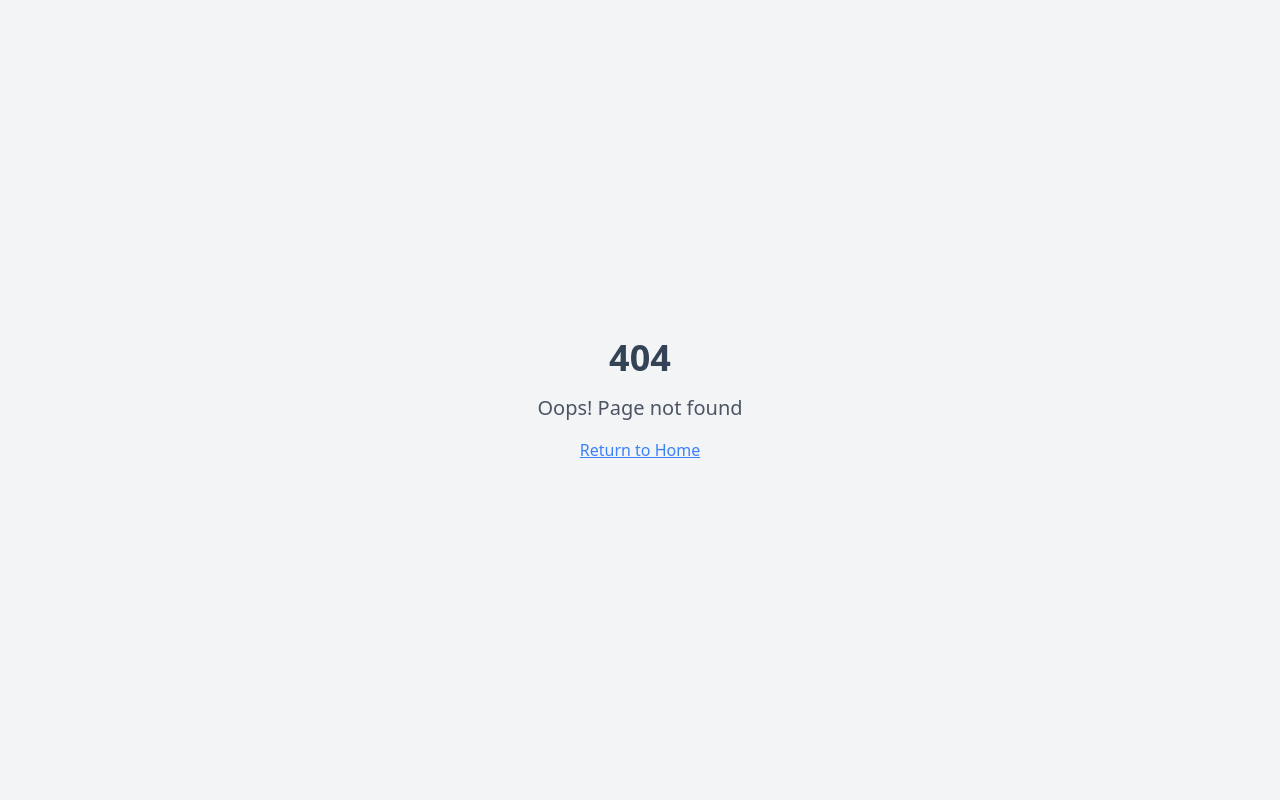
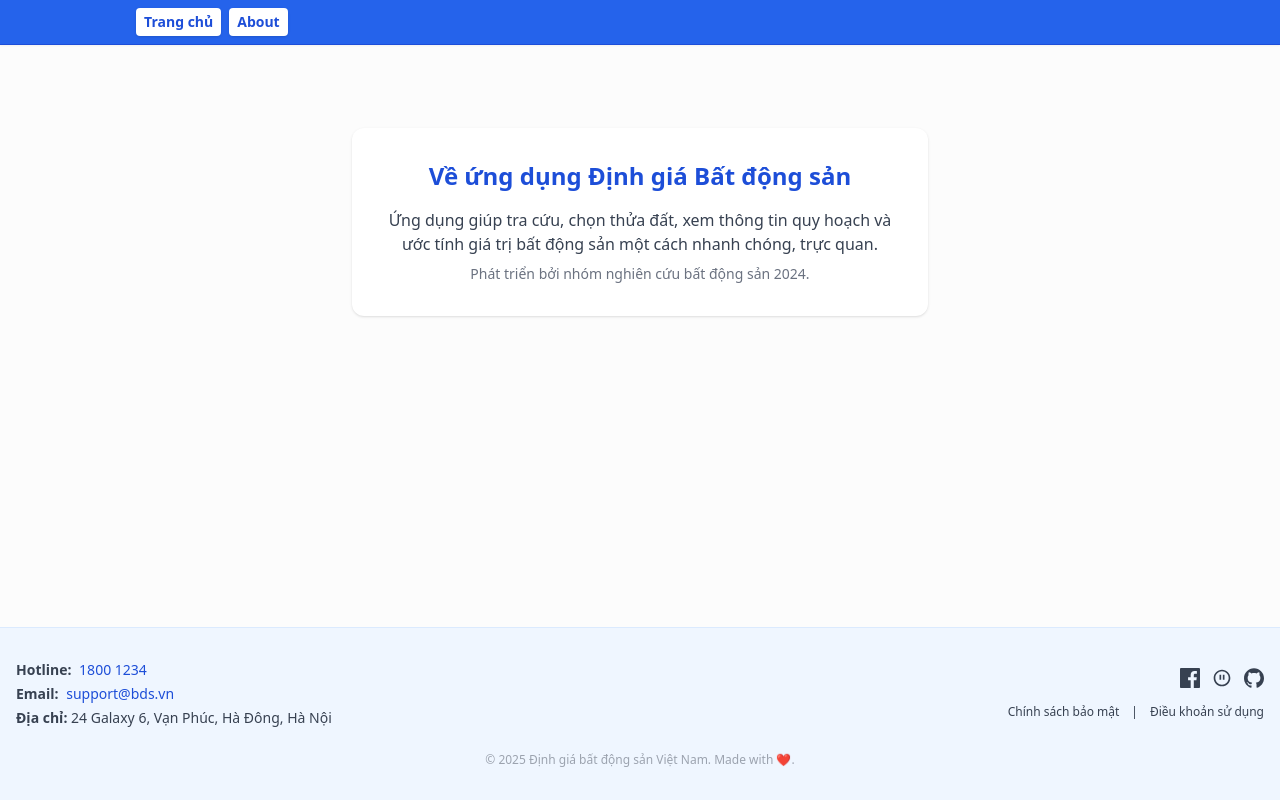
Before and after one commit to doanhvanvu82/DINH_GIA_BDS, a React (Vite) app: page /about in a window 1280 px wide. Shown: the top 800 px of the page. Built offline with nearby package versions, Linux system fonts and the light colour scheme.

Commit message:
add header basic

```diff
--- a/src/App.tsx
+++ b/src/App.tsx
@@ -5,19 +5,25 @@ import NotFound from "@/pages/NotFound";
 import ScrollToTopButton from "@/components/ScrollToTopButton";
 import Footer from "@/components/Footer";
 import ReportSummary from "./pages/ReportSummary";
+import About from "./components/About";
+import Header from "./components/Header";
 
 function AppLayout() {
   return (
-    <>
+    <div className="flex flex-col min-h-screen">
+      <Header />
+      <main className="flex-1">
         <Routes>
           <Route path="/" element={<MapSelectPage />} />
           <Route path="/report-summary" element={<ReportSummary />} />
           <Route path="/property-form" element={<PropertyForm />} />
+          <Route path="/about" element={<About />} />
           <Route path="*" element={<NotFound />} />
         </Routes>
+      </main>
       <Footer />
       <ScrollToTopButton />
-    </>
+    </div>
   );
 }
 
--- /dev/null
+++ b/src/components/About.tsx
@@ -0,0 +1,11 @@
+const About = () => {
+  return (
+    <div className="max-w-xl mx-auto mt-32 p-8 bg-white rounded-xl shadow text-center">
+      <h2 className="text-2xl font-bold text-blue-700 mb-4">Về ứng dụng Định giá Bất động sản</h2>
+      <p className="text-gray-700 mb-2">Ứng dụng giúp tra cứu, chọn thửa đất, xem thông tin quy hoạch và ước tính giá trị bất động sản một cách nhanh chóng, trực quan.</p>
+      <p className="text-gray-500 text-sm">Phát triển bởi nhóm nghiên cứu bất động sản 2024.</p>
+    </div>
+  );
+};
+
+export default About;
--- /dev/null
+++ b/src/components/Header.tsx
@@ -0,0 +1,27 @@
+import { useNavigate } from 'react-router-dom';
+
+const Header = () => {
+  const navigate = useNavigate();
+  return (
+    <header className="fixed top-0 left-0 w-full z-[1200] bg-blue-600 border-b border-blue-700 shadow-sm flex items-center py-2 px-4">
+      <div className="flex gap-2 ml-[120px]">
+        <button
+          onClick={() => navigate('/')}
+          className="px-2 py-1 rounded bg-white text-blue-700 font-semibold shadow hover:bg-blue-50 transition text-sm"
+          aria-label="Về trang chủ"
+        >
+          Trang chủ
+        </button>
+        <button
+          onClick={() => navigate('/about')}
+          className="px-2 py-1 rounded bg-white text-blue-700 font-semibold shadow hover:bg-blue-50 transition text-sm"
+          aria-label="Giới thiệu"
+        >
+          About
+        </button>
+      </div>
+    </header>
+  );
+};
+
+export default Header;
--- a/src/components/MapSelector.tsx
+++ b/src/components/MapSelector.tsx
@@ -342,7 +342,7 @@ const MapSelector = ({ onPlotSelect = () => {}, onDrawCustom = () => {}, onCance
       </button>
       {/* Panel tìm kiếm */}
       <div
-        className={`fixed top-0 right-0 h-full w-[360px] bg-white shadow-2xl z-[1099] border-l border-gray-200 transition-transform duration-300 ${searchPanelOpen ? 'translate-x-0' : 'translate-x-full'} search-container flex flex-col`}
+        className={`fixed top-12 right-0 h-[calc(100%-3rem)] w-[360px] bg-white shadow-2xl z-[1099] border-l border-gray-200 transition-transform duration-300 ${searchPanelOpen ? 'translate-x-0' : 'translate-x-full'} search-container flex flex-col`}
         style={{ willChange: 'transform', maxWidth: '100vw' }}
       >
         {/* Header panel */}
@@ -416,7 +416,7 @@ const MapSelector = ({ onPlotSelect = () => {}, onDrawCustom = () => {}, onCance
         </div>
       </div>
       {/* Nút vệ tinh và quy hoạch */}
-      <div className={`absolute top-10 flex flex-col gap-4 z-[1002] transition-all duration-300 ${searchPanelOpen ? 'right-[380px]' : 'right-6'}`}>
+      <div className={`absolute top-16 flex flex-col gap-4 z-[1002] transition-all duration-300 ${searchPanelOpen ? 'right-[380px]' : 'right-6'}`}>
         <button
           onClick={() => setSatellite(s => !s)}
           className={`w-12 h-12 flex items-center justify-center rounded-full shadow-lg bg-white border-0 transition hover:bg-blue-50 ${satellite ? 'ring-2 ring-blue-400' : ''}`}
@@ -436,7 +436,7 @@ const MapSelector = ({ onPlotSelect = () => {}, onDrawCustom = () => {}, onCance
       {/* Full-screen map */}
       <MapContainer
         center={[mapCenter.lat, mapCenter.lng]}
-        zoom={satellite ? 18 : 15}
+        zoom={satellite ? 18 : 17}
         maxZoom={20}
         style={{ height: '100vh', width: '100vw', borderRadius: 0 }}
         ref={mapRef}
--- a/src/index.css
+++ b/src/index.css
@@ -118,3 +118,7 @@
     @apply bg-background text-foreground;
   }
 }
+
+.leaflet-top.leaflet-left {
+  top: 60px !important;
+}
--- a/src/pages/PropertyForm.tsx
+++ b/src/pages/PropertyForm.tsx
@@ -450,7 +450,7 @@ export default function PropertyForm() {
   };
 
   return (
-    <div className="min-h-screen bg-form-background p-4 md:p-8 overflow-x-auto">
+    <div className="min-h-screen bg-form-background p-4 md:p-12 overflow-x-auto">
       {/* Loading Overlay */}
       {isLoading && <LoadingOverlay loadingStep={loadingStep} />}
       {isSaving && <LoadingOverlay loadingStep="Đang tiến hành lưu báo cáo..." />}
```
Also changed, not shown: src/data/landData.ts (line endings or trailing spaces). Lines whose indentation alone changed are shown as unchanged.
